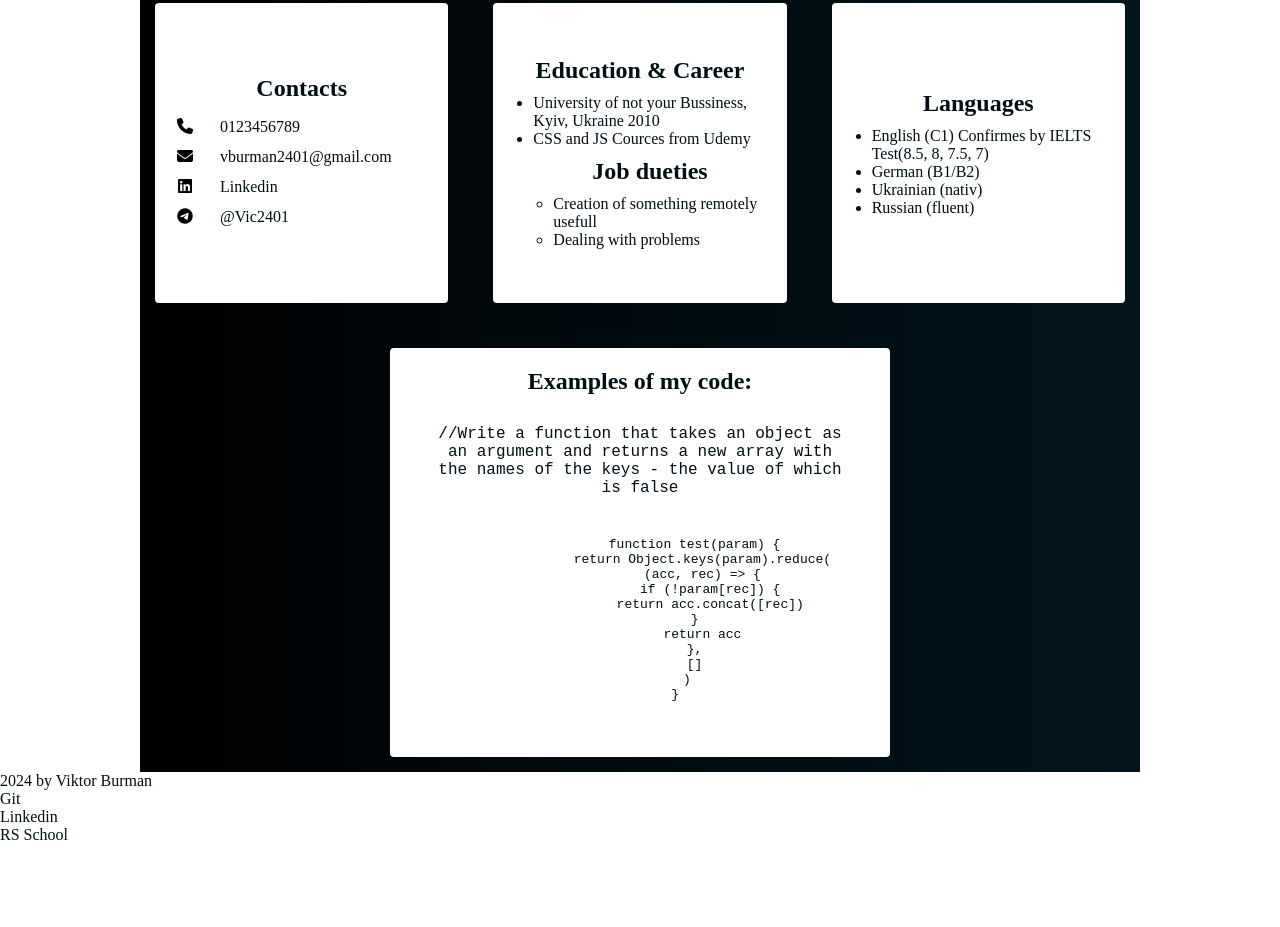
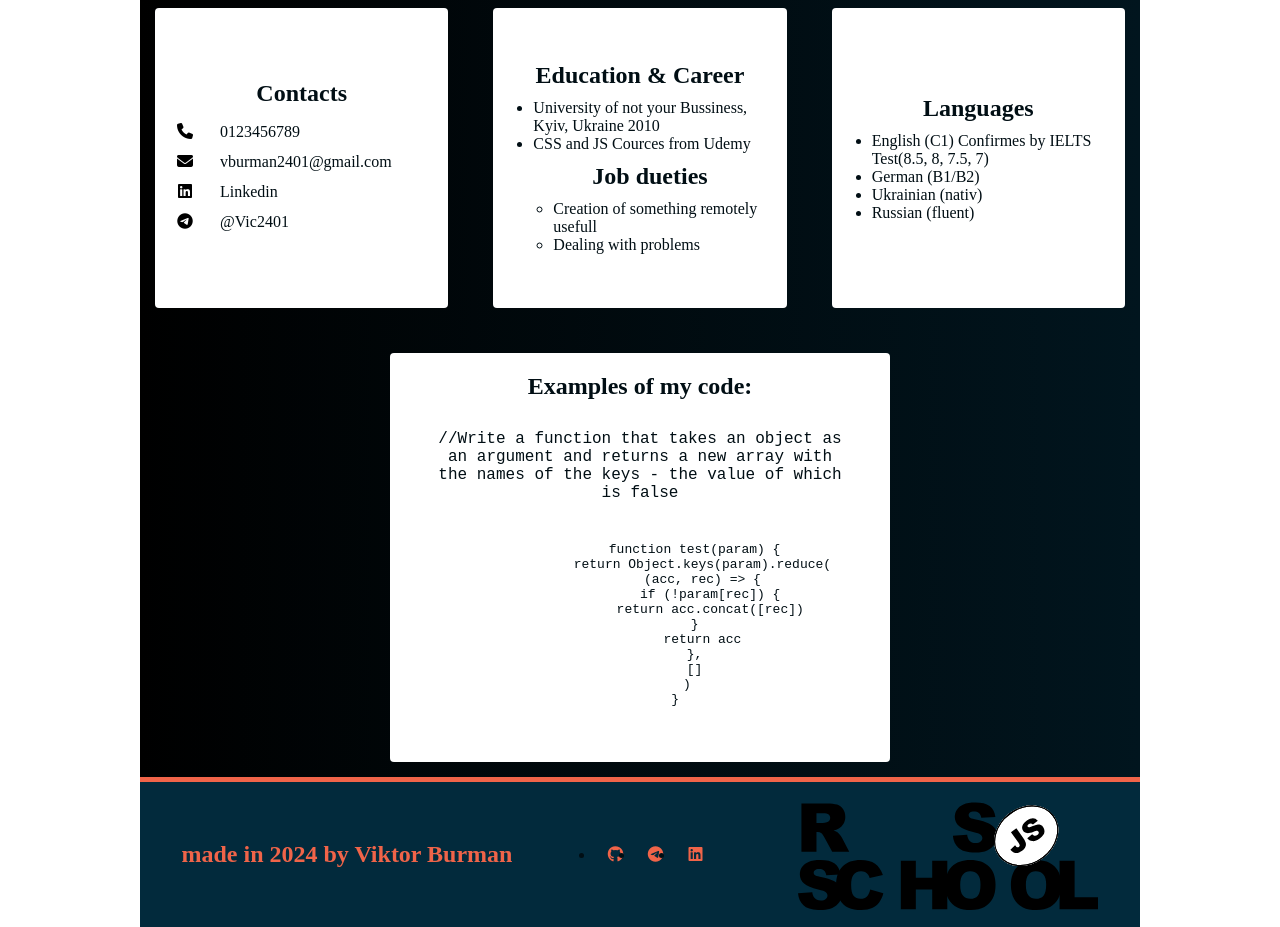
Before and after one commit to Vic2401/rsschool-cv, a plain HTML site: page index.html in a window 1280 px wide. Shown: the part 312-1239 px from the top of the page. Before the commit the page ends 1156 px from the top, so only its background shows below. Drawn offline with Linux system fonts and the light colour scheme.

Commit message:
fix: footer

```diff
--- a/index.html
+++ b/index.html
@@ -109,14 +109,27 @@
       </article>
     </main>
     <footer class="footer">
+      <h3>made in 2024 by Viktor Burman</h3>
       <nav>
         <ul>
-          <li>2024 by Viktor Burman</li>
-          <li>Git</li>
-          <li>Linkedin</li>
-          <li>RS School</li>
+          <li>
+            <a href="https://github.com/Vic2401"
+              ><i class="fa-brands fa-github"></i
+            ></a>
+          </li>
+          <li>
+            <a href=""><i class="fa-brands fa-telegram"></i></a>
+          </li>
+          <li>
+            <a href=""><i class="fa-brands fa-linkedin"></i></a>
+          </li>
         </ul>
       </nav>
+      <div class="rs-school-logo">
+        <a href="https://rs.school/courses/javascript-preschool-ru"
+          ><img src="./rsschool-logo.svg" alt="rs-school"
+        /></a>
+      </div>
     </footer>
   </body>
 </html>
--- a/style.css
+++ b/style.css
@@ -56,6 +56,7 @@ p {
   justify-content: center;
   align-items: center;
   gap: 25px;
+  border-bottom: 5px solid #f06449;
 }
 
 .about {
@@ -86,6 +87,11 @@ p {
 h1 {
   padding-top: 15px;
   text-transform: uppercase;
+}
+
+.about h3 {
+  color: #f06449;
+  margin-top: 15px;
 }
 
 .header p {
@@ -174,3 +180,31 @@ pre {
   color: black;
 }
 /**/
+
+.footer {
+  border-top: 5px solid #f06449;
+  max-width: 1000px;
+  margin: 0 auto;
+  min-height: 150px;
+  background: #022a3c;
+  display: flex;
+  flex-wrap: wrap;
+  justify-content: space-around;
+  align-items: center;
+}
+
+.footer h3 {
+  color: #f06449;
+}
+
+.footer nav ul {
+  display: flex;
+}
+
+.footer a {
+  color: #f06449;
+}
+
+.footer nav li {
+  padding: 10px;
+}
```
